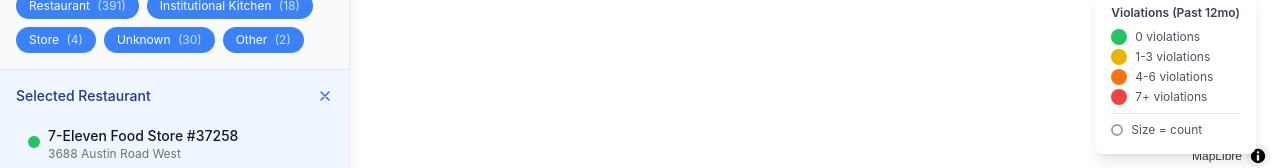
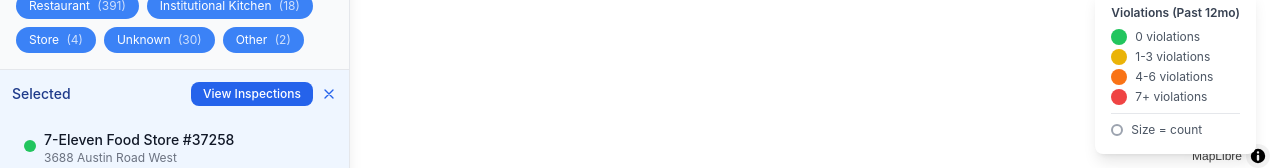
Before and after one commit to ahzs645/PGfoodmap, a Vue app: page / in a window 1280 px wide. Both pictures are taken after a click on the element 174 px from the left and 778 px from the top of the page. Shown: the part 622-790 px from the top of the page. Built offline with nearby package versions, Linux system fonts and the light colour scheme; no server answers.

Commit message:
feat: enhance selected restaurant detail layout in sidebar

```diff
--- a/src/components/Sidebar.vue
+++ b/src/components/Sidebar.vue
@@ -248,22 +248,26 @@ const hazardColors = {
     </div>
 
     <!-- Selected restaurant detail -->
-    <div v-if="selectedRestaurant" class="p-4 bg-blue-50 dark:bg-blue-900/30 border-b border-blue-200 dark:border-blue-800">
-      <div class="flex items-center justify-between mb-2">
-        <span class="text-sm font-medium text-blue-900 dark:text-blue-200">Selected Restaurant</span>
+    <div v-if="selectedRestaurant" class="flex flex-col bg-blue-50 dark:bg-blue-900/30 border-b border-blue-200 dark:border-blue-800 max-h-[40vh] shrink-0">
+      <div class="flex items-center justify-between p-3 shrink-0 gap-2">
+        <span class="text-sm font-medium text-blue-900 dark:text-blue-200">Selected</span>
+        <div class="flex items-center gap-2">
+          <button
+            @click="emit('open-inspection-panel')"
+            class="py-1 px-3 bg-blue-600 text-white text-xs font-medium rounded-lg hover:bg-blue-700 transition-colors"
+          >
+            View Inspections
+          </button>
           <button @click="emit('clear-selection')" class="text-blue-600 dark:text-blue-400 hover:text-blue-800 dark:hover:text-blue-300">
             <svg class="w-4 h-4" fill="none" stroke="currentColor" viewBox="0 0 24 24">
               <path stroke-linecap="round" stroke-linejoin="round" stroke-width="2" d="M6 18L18 6M6 6l12 12" />
             </svg>
           </button>
         </div>
+      </div>
+      <div class="overflow-y-auto px-3 min-h-0 flex-1">
         <RestaurantCard :restaurant="selectedRestaurant" :expanded="true" :visualization-mode="visualizationMode" />
-      <button
-        @click="emit('open-inspection-panel')"
-        class="mt-3 w-full py-2 px-4 bg-blue-600 text-white text-sm font-medium rounded-lg hover:bg-blue-700 transition-colors"
-      >
-        View All Inspections
-      </button>
+      </div>
     </div>
 
     <!-- Loading state -->
```
Lines whose indentation alone changed are shown as unchanged.
